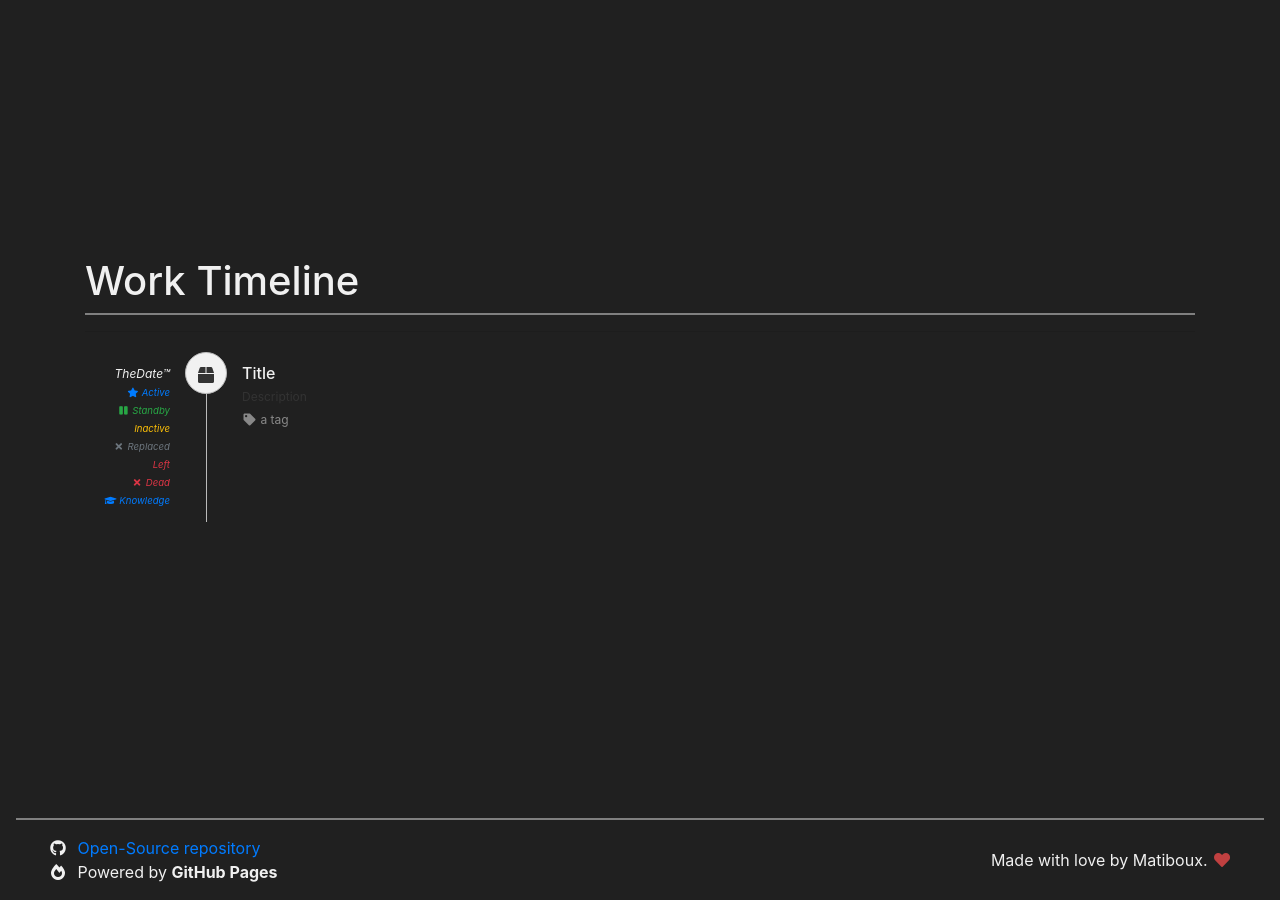
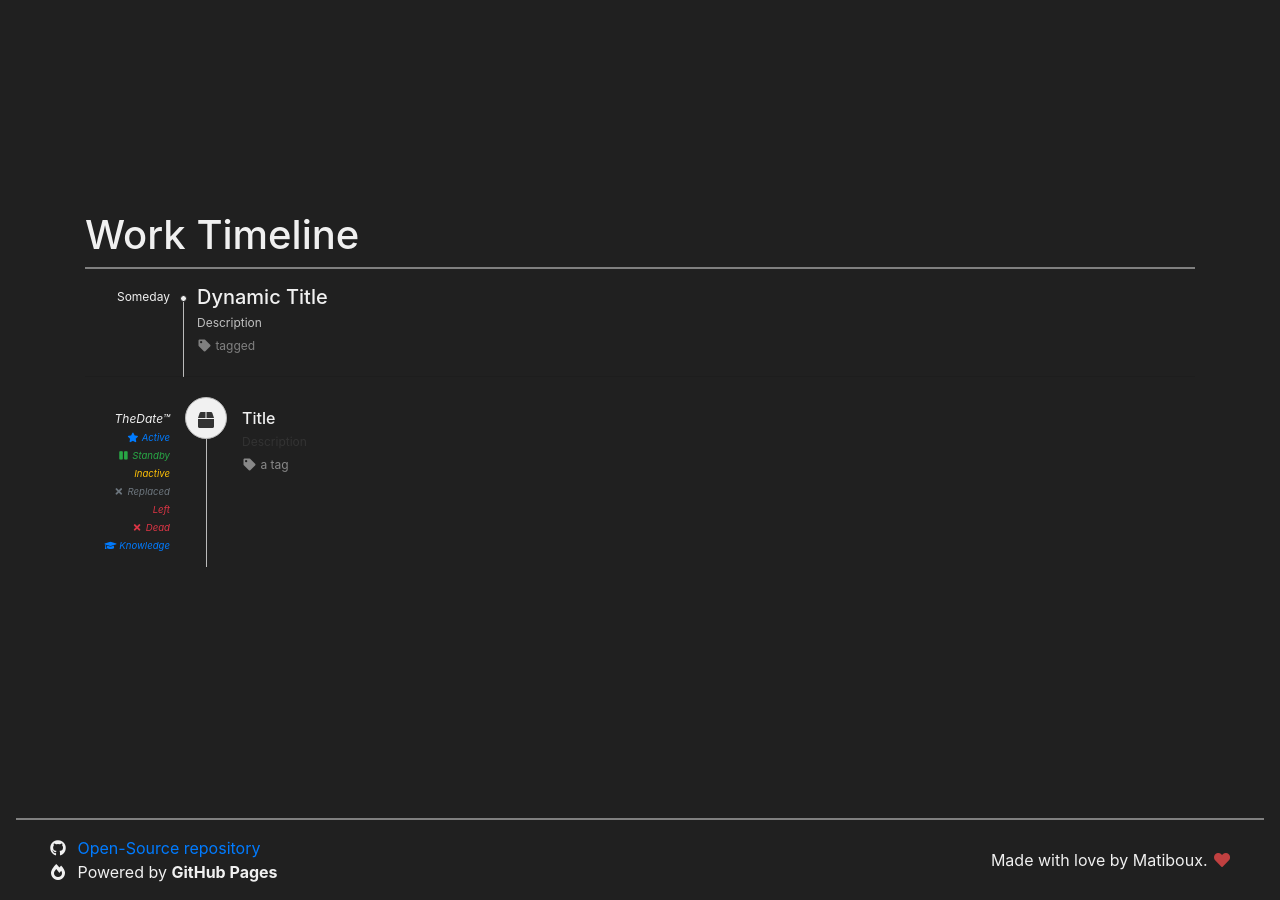
Before and after one commit to matiboux/matiboux.me, a Jekyll site: the page built from timeline.html, in a window 1280 px wide. Built offline with Jekyll 4.4.1, drawn with Linux system fonts in a browser that asks for light colours; nearby versions of some CDN libraries.

Commit message:
oh right

```diff
--- a/timeline.html
+++ b/timeline.html
@@ -5,8 +5,7 @@ layout: default
 <main id="main">
 	<div class="container">
 		<h1 class="title">Work Timeline</h1>
-		{% if include.items %}a{% endif %}
-		{% include loadtimeline.html items=data.timeline %}
+		{% include loadtimeline.html items=site.data.timeline %}
 
 		<hr />
 		<div class="career">
```
